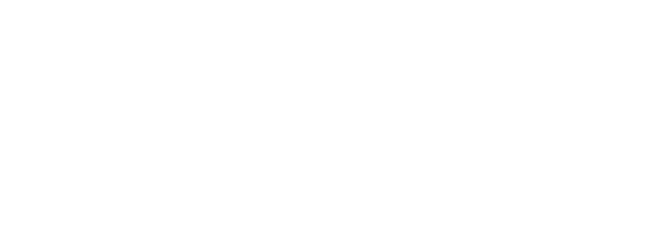
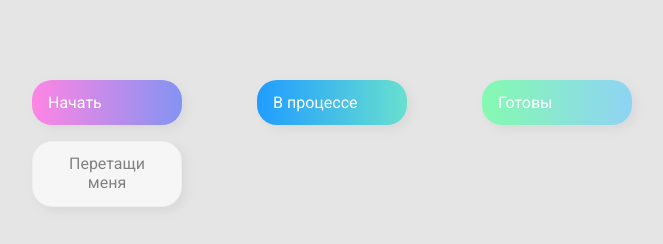
Before and after one commit to k1imenko/drag-n-drop, a plain HTML site: page index.html in a window 1280 px wide. Shown: the whole page, without its empty margins (308-971 px from the left). Drawn offline with Linux system fonts and the light colour scheme.

Commit message:
added index

```diff
--- a/index.html
+++ b/index.html
@@ -2,14 +2,29 @@
 <html lang="en">
 
 <head>
-    <meta charset="UTF-8">
-    <meta http-equiv="X-UA-Compatible" content="IE=edge">
-    <meta name="viewport" content="width=device-width, initial-scale=1.0">
-    <title>Document</title>
+    <meta charset="UTF-8" />
+    <meta name="viewport" content="width=device-width, initial-scale=1.0" />
+    <link rel="stylesheet" href="style.css" />
+    <title>Drag & Drop</title>
 </head>
 
 <body>
+    <div>
+        <div class="row">
+            <div class="col-header start">Начать</div>
+            <div class="col-header progress">В процессе</div>
+            <div class="col-header done">Готовы</div>
+        </div>
 
+        <div class="row">
+            <div class="placeholder">
+                <div class="item">Перетащи меня</div>
+            </div>
+            <div class="placeholder"></div>
+            <div class="placeholder"></div>
+        </div>
+
+    </div>
 </body>
 
 </html>
```
